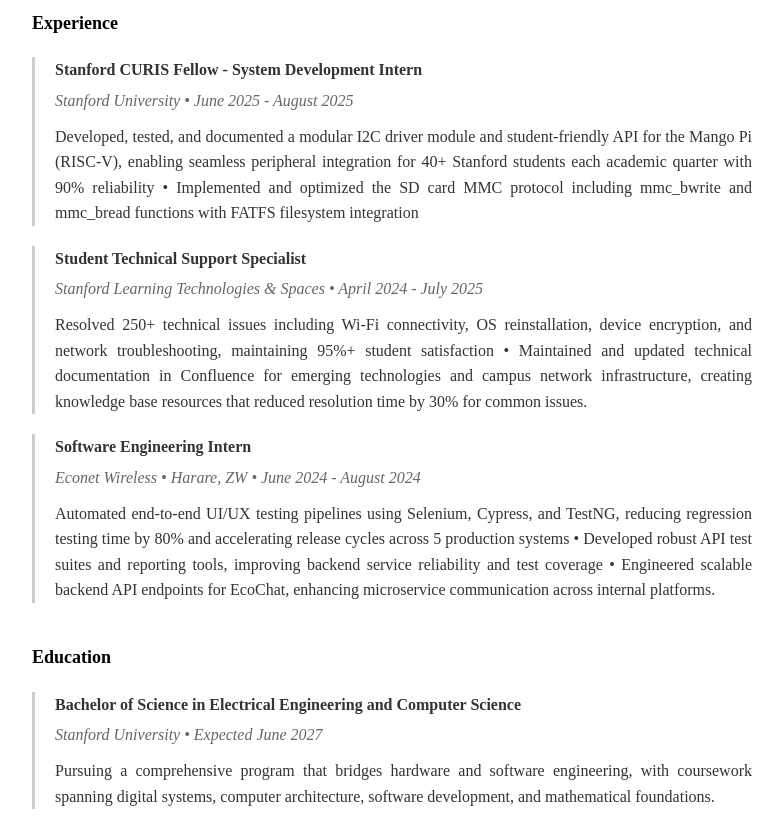
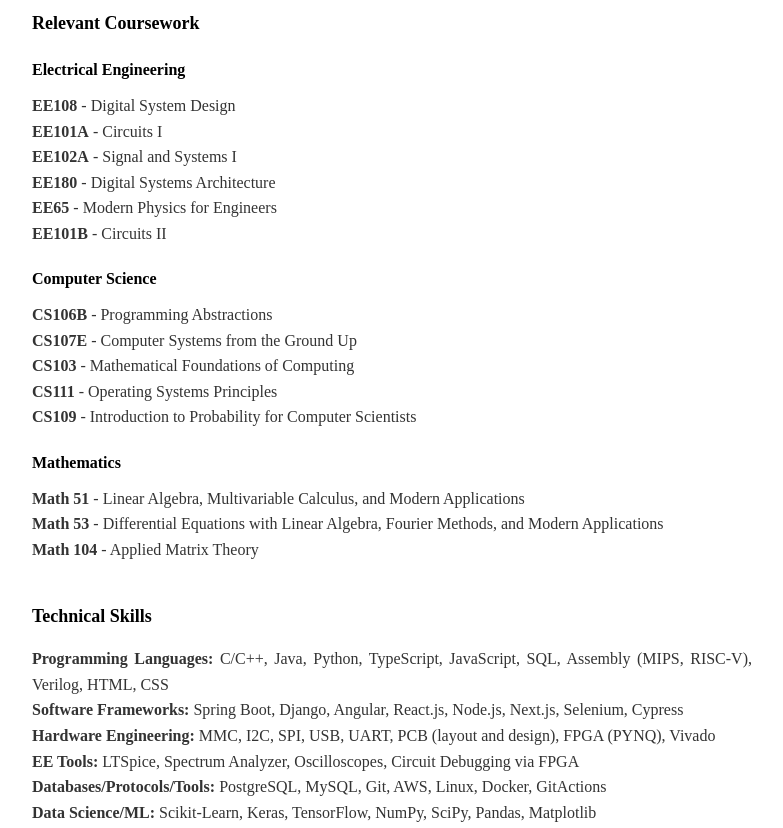
Before and after one commit to eliaschikwanda/eliaschikwanda.github.io, a plain HTML site: page index.html in a window 1280 px wide. Shown: the part 1700-2528 px from the top of the page, without its empty margins (288-1071 px from the left). Drawn offline with Linux system fonts and the light colour scheme.

Commit message:
Removed experience

```diff
--- a/index.html
+++ b/index.html
@@ -13,7 +13,6 @@
             <h1>Elias Chikwanda</h1>
             <nav class="header-nav">
                 <a href="#projects">Projects</a>
-                <a href="#experience">Experience</a>
                 <a href="#education">Education</a>
                 <a href="#coursework">Coursework</a>
                 <a href="assets/2025.7_elias_chikwanda_resume.pdf">Resume</a>
@@ -137,57 +136,6 @@
             </div>
         </section>
 
-        <section id="experience" class="section">
-            <h2>Experience</h2>
-
-            <div class="experience-entry">
-                <div class="experience-title">Stanford CURIS Fellow - System Development Intern</div>
-                <div class="experience-meta">Stanford University • June 2025 - August 2025</div>
-                <p>
-                    Developed, tested, and documented a modular I2C driver module and student-friendly API for the Mango Pi (RISC-V),
-                    enabling seamless peripheral integration for 40+ Stanford students each academic quarter with 90% reliability
-                    • Implemented and optimized the SD card MMC protocol including mmc_bwrite and mmc_bread functions with FATFS
-                    filesystem integration
-                </p>
-            </div>
-
-            <div class="experience-entry">
-                <div class="experience-title">Student Technical Support Specialist</div>
-                <div class="experience-meta">Stanford Learning Technologies & Spaces • April 2024 - July 2025</div>
-                <p>
-                    Resolved 250+ technical issues including Wi-Fi connectivity, OS reinstallation, device encryption, and network
-                    troubleshooting, maintaining 95%+ student satisfaction • Maintained and updated technical documentation in
-                    Confluence for emerging technologies and campus network infrastructure, creating knowledge base resources
-                    that reduced resolution time by 30% for common issues.
-                </p>
-            </div>
-
-            <div class="experience-entry">
-                <div class="experience-title">Software Engineering Intern</div>
-                <div class="experience-meta">Econet Wireless • Harare, ZW • June 2024 - August 2024</div>
-                <p>
-                    Automated end-to-end UI/UX testing pipelines using Selenium, Cypress, and TestNG, reducing regression testing
-                    time by 80% and accelerating release cycles across 5 production systems • Developed robust API test suites
-                    and reporting tools, improving backend service reliability and test coverage • Engineered scalable backend
-                    API endpoints for EcoChat, enhancing microservice communication across internal platforms.
-                </p>
-            </div>
-        </section>
-
-        <section id="education" class="section">
-            <h2>Education</h2>
-
-            <div class="experience-entry">
-                <div class="experience-title">Bachelor of Science in Electrical Engineering and Computer Science</div>
-                <div class="experience-meta">Stanford University • Expected June 2027</div>
-                <p>
-                    Pursuing a comprehensive program that bridges hardware and software engineering,
-                    with coursework spanning digital systems, computer architecture, software development,
-                    and mathematical foundations.
-                </p>
-            </div>
-        </section>
-
         <section id="coursework" class="section">
             <h2>Relevant Coursework</h2>
 
--- a/style.css
+++ b/style.css
@@ -313,24 +313,6 @@ a:hover {
     color: white;
 }
 
-/* Experience entries */
-.experience-entry {
-    margin: 20px 0;
-    border-left: 3px solid #ccc;
-    padding-left: 20px;
-}
-
-.experience-title {
-    font-weight: bold;
-    margin-bottom: 5px;
-}
-
-.experience-meta {
-    color: #666;
-    font-style: italic;
-    margin-bottom: 10px;
-}
-
 /* Footer */
 .footer {
     margin-top: 50px;
```
